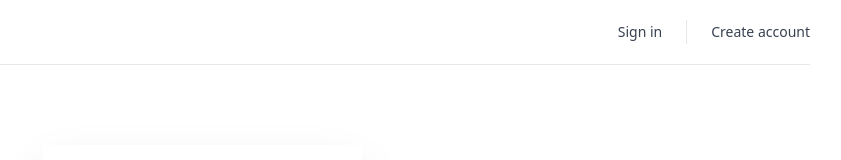
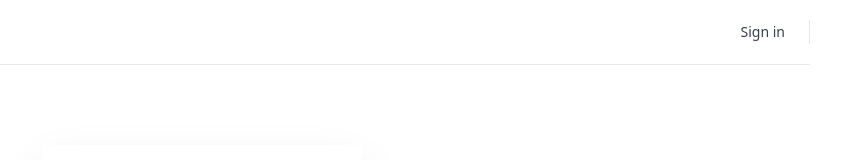
Before and after one commit to yogesh140/partymanagement, an Angular app: page /login in a window 1280 px wide. Shown: the top 160 px of the page, without its empty margins (438-1279 px from the left). Built offline with nearby package versions, Linux system fonts and the light colour scheme.

Commit message:
Update header.component.html

```diff
--- a/src/app/components/header/header.component.html
+++ b/src/app/components/header/header.component.html
@@ -1,7 +1,5 @@
-<!-- <div class="fixed w-full mr-auto">  -->
 
 <header class="bg-white">
-  <!-- <nav aria-label="Top" class="mx-auto max-w-full px-2 sm:px-6 lg:px-8"> -->
   <nav class="mx-auto max-w-full px-3 sm:px-6 lg:px-8">
     <div class="border-b border-gray-200">
       <div class="flex h-16 items-center">
@@ -32,12 +30,6 @@
         <div class="ml-4 flex lg:ml-0">
           <a href="">
             <span class="sr-only">Your Company</span>
-            <!-- <img
-              class="h-20 w-auto"
-              src="assets/images/Logo.png"
-              alt="logo"
-              srcset=""
-            /> -->
           </a>
         </div>
 
@@ -46,16 +38,7 @@
           <!-- Flyout menus -->
           <div class="hidden lg:ml-8 lg:block lg:self-stretch">
             <div class="flex h-full space-x-8">
-              <!-- <a
-                href="home"
-                class="flex items-center text-sm font-medium text-gray-700 hover:text-gray-800"
-                >Home</a
-              > -->
-              <!-- <a
-                href="/products"
-                class="flex items-center text-sm font-medium text-gray-700 hover:text-gray-800"
-                >Stores</a
-              > -->
+
             </div>
           </div>
           <div
@@ -63,7 +46,6 @@
           >
             <span class="h-6 w-px bg-gray-200" aria-hidden="true"></span>
             <a
-              href="/login"
               (click)="Logout()"
               class="text-sm font-medium text-gray-700 hover:text-gray-800"
               >Logout</a
@@ -76,16 +58,11 @@
             class="hidden lg:flex lg:flex-1 lg:items-center lg:justify-end lg:space-x-6"
           >
             <a
-              href="/login"
+              routerLink="/login"
               class="text-sm font-medium text-gray-700 hover:text-gray-800"
               >Sign in</a
             >
             <span class="h-6 w-px bg-gray-200" aria-hidden="true"></span>
-            <a
-              href="/register"
-              class="text-sm font-medium text-gray-700 hover:text-gray-800"
-              >Create account</a
-            >
           </div>
           }
         </div>
```
